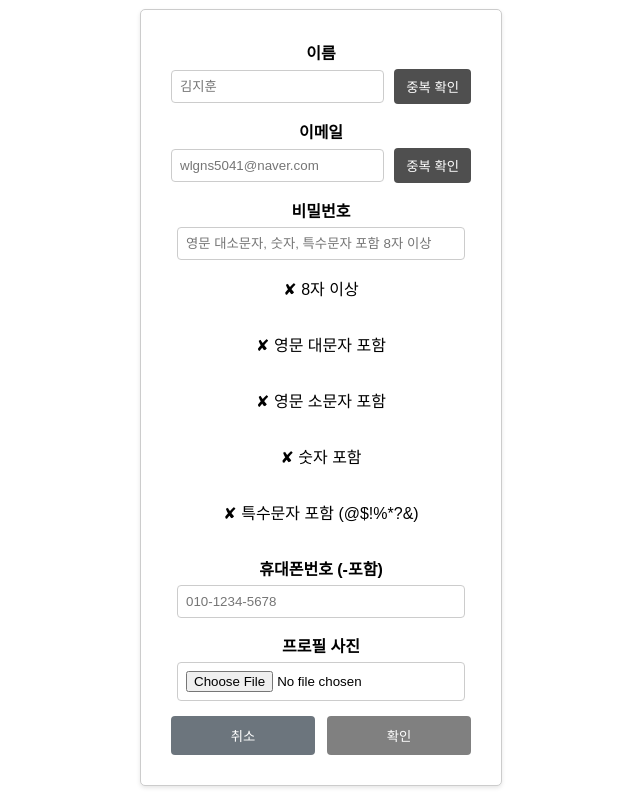
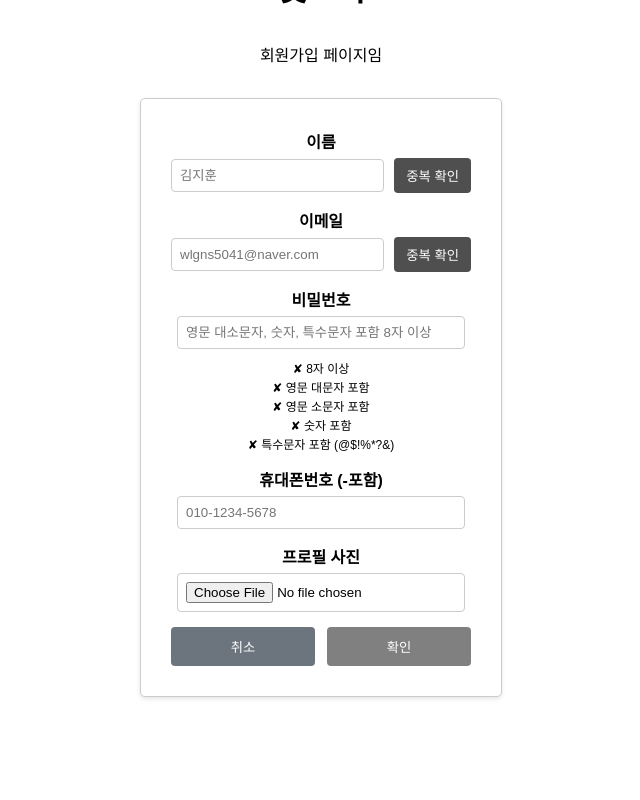
Before and after one commit to SJ-Petory/Petroy-FrontEnd, a React (Create React App) app: page /signUp in a window 1280 px wide. Shown: the whole page, without its empty margins (319-959 px from the left). Built offline with nearby package versions, Linux system fonts and the light colour scheme.

Commit message:
[feat #6] 유효성 검사 추가

```diff
--- a/src/pages/signUpPage.jsx
+++ b/src/pages/signUpPage.jsx
@@ -76,6 +76,12 @@ function SignUpPage() {
     }, [formData, emailChecked, nameChecked, passwordCriteria]);
 
     const checkEmailDuplicate = async () => {
+        if (formData.email.trim() === '') {
+            setEmailError('이메일을 입력해 주세요.');
+            setEmailChecked(false);
+            return;
+        }
+
         try {
             const response = await axios.get('http://43.202.195.199:8080/members/check-email', { params: { email: formData.email } });
 
@@ -94,6 +100,12 @@ function SignUpPage() {
     };
 
     const checkNameDuplicate = async () => {
+        if (formData.name.trim() === '') {
+            setNameError('이름을 입력해 주세요.');
+            setNameChecked(false);
+            return;
+        }
+
         try {
             const response = await axios.get('http://43.202.195.199:8080/members/check-name', { params: { name: formData.name } });
             if (!response.data) {
@@ -112,6 +124,12 @@ function SignUpPage() {
 
     const handleSubmit = async (e) => {
         e.preventDefault();
+
+        if (!isFormValid) {
+            alert('모든 필드를 올바르게 입력해 주세요.');
+            return;
+        }
+
         const data = new FormData();
         data.append('name', formData.name);
         data.append('email', formData.email);
--- a/src/styles/signUpPage.css
+++ b/src/styles/signUpPage.css
@@ -113,3 +113,13 @@ p {
 .submitBtn.inactive:hover {
     background-color: gray;
 }
+
+.passwordCriteria {
+    margin-top: 10px;
+}
+
+.passwordCriteria p {
+    margin: 2px 0;
+    padding: 0;
+    font-size: 12px;
+}
```
Also changed, not shown: 12 other files (tests, documents, lock files or other folders).
